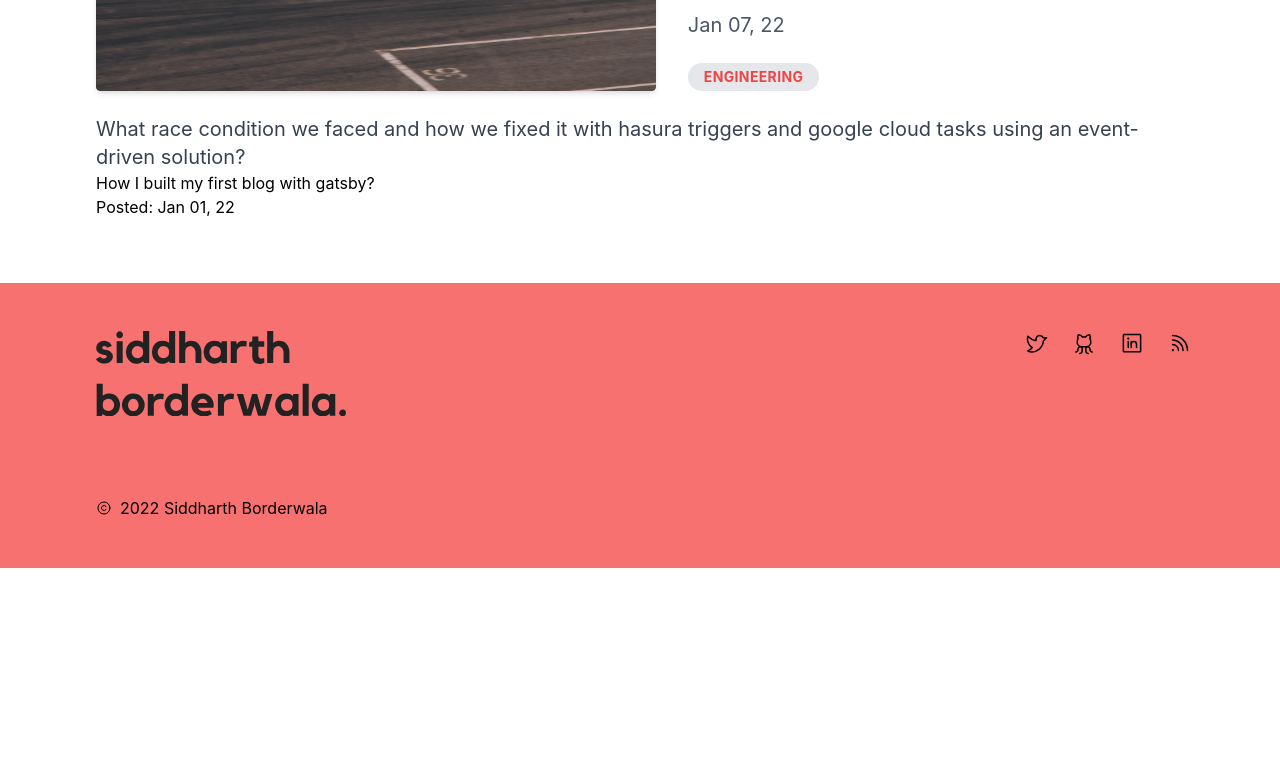
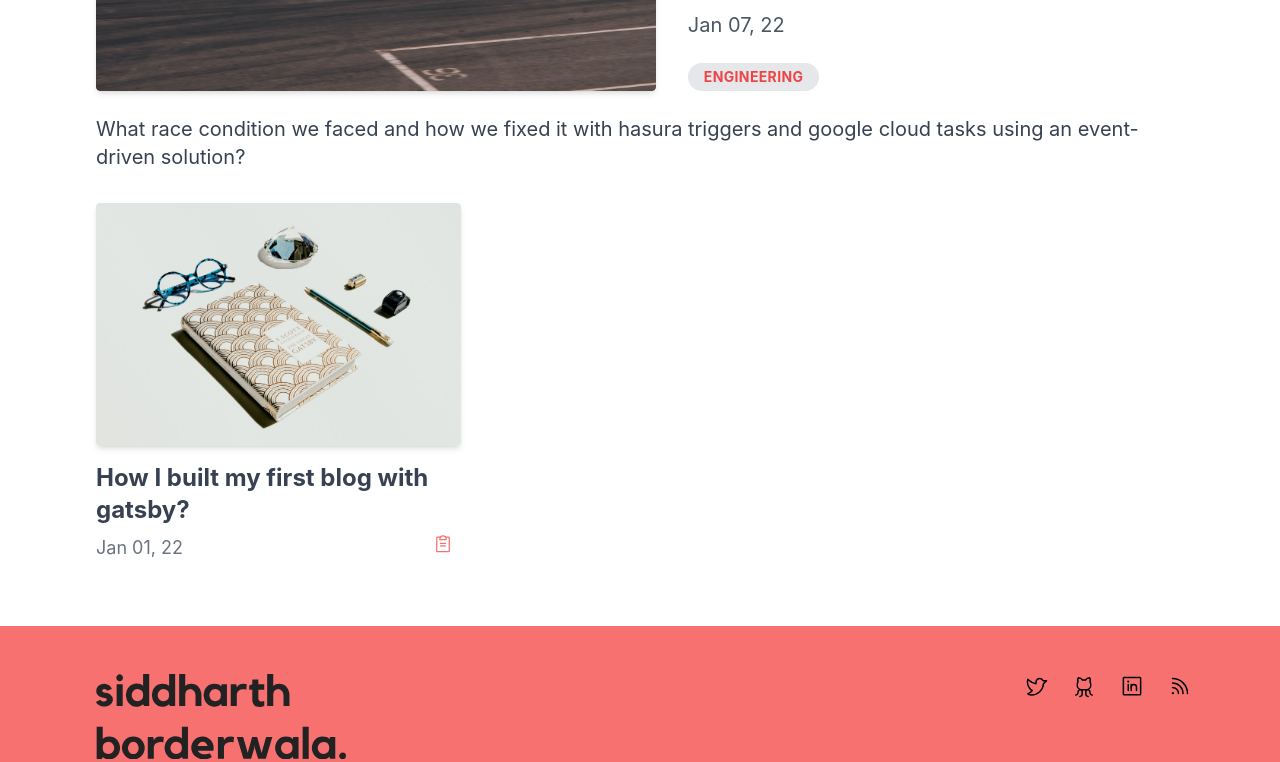
Before and after one commit to siddharthborderwala/siddharthborderwala.com, a Gatsby site: page /blog in a window 1280 px wide. Shown: the part 547-1309 px from the top of the page. Before the commit the page ends 1115 px from the top, so only its background shows below. Built offline with nearby package versions, Linux system fonts and the light colour scheme; Gatsby itself is replaced by a stand-in of ours; some packages are replaced by stand-ins of ours.

Commit message:
blog page styling

```diff
--- a/src/pages/blog/index.js
+++ b/src/pages/blog/index.js
@@ -1,9 +1,40 @@
-import React from 'react';
+import React, { useState } from 'react';
 import { graphql, Link } from 'gatsby';
+import { GatsbyImage, getImage } from 'gatsby-plugin-image';
+import { Check, ClipboardText } from 'phosphor-react';
+import copy from 'copy-to-clipboard';
 
 import StandardLayout from '../../layouts/standard';
 import FeaturedArticle from '../../components/featured-article';
 import Meta from '../../components/seo/meta';
+import useSiteMetadata from '../../hooks/use-site-metadata';
+
+const clipIcon = <ClipboardText size="20" />;
+const checkIcon = <Check size="20" />;
+
+const CopyButton = ({ url }) => {
+  const [icon, setIcon] = useState(clipIcon);
+
+  const handleCopy = e => {
+    copy(url);
+    e.preventDefault();
+    e.stopPropagation();
+    setIcon(checkIcon);
+    setTimeout(() => {
+      setIcon(clipIcon);
+    }, 1500);
+  };
+
+  return (
+    <button
+      className="inline-block p-2 text-red-400 cursor-default"
+      title="Copy link to clipboard"
+      onClick={handleCopy}
+    >
+      {icon}
+    </button>
+  );
+};
 
 const BlogPage = ({
   data: {
@@ -11,6 +42,7 @@ const BlogPage = ({
   },
   location,
 }) => {
+  const { siteUrl } = useSiteMetadata();
   const featuredArticle = posts[0];
 
   return (
@@ -26,14 +58,27 @@ const BlogPage = ({
           slug={featuredArticle.slug}
           info={featuredArticle.info}
         />
-        {posts.slice(1).map(({ info, id, slug }) => (
-          <article key={id}>
-            <h2>
-              <Link to={`/blog/${slug}`}>{info.title}</Link>
-            </h2>
-            <p>Posted: {info.date}</p>
-          </article>
-        ))}
+        <div className="flex flex-wrap mt-8">
+          {posts.slice(1).map(({ info, id, slug }) => (
+            <Link to={`/blog/${slug}`} className="w-1/3">
+              <article>
+                <GatsbyImage
+                  image={getImage(info.hero_image)}
+                  alt={info.hero_image_alt}
+                  className="rounded shadow-md w-full"
+                  imgClassName="rounded"
+                />
+                <h2 className="font-bold text-xl sm:text-2xl mt-4 text-gray-700">
+                  {info.title}
+                </h2>
+                <div className="flex justify-between items-center">
+                  <p className="mt-2 text-lg text-gray-500">{info.date}</p>
+                  <CopyButton url={`${siteUrl}/blog/${slug}`} />
+                </div>
+              </article>
+            </Link>
+          ))}
+        </div>
       </main>
     </StandardLayout>
   );
--- a/src/pages/blog/{mdx.slug}.js
+++ b/src/pages/blog/{mdx.slug}.js
@@ -56,7 +56,7 @@ const BlogPost = ({
           {title}
         </h1>
         <div className="flex flex-col sm:flex-row items-start md:items-center mt-3 md:mt-4">
-          <p className="md:text-xl text-gray-600 mr-0 md:mr-5 mb-2 md:mb-0">
+          <p className="md:text-xl text-gray-600 mr-0 sm:mr-4 md:mr-6 mb-2 md:mb-0">
             {date}
           </p>
           <Badge label={category} />
```
